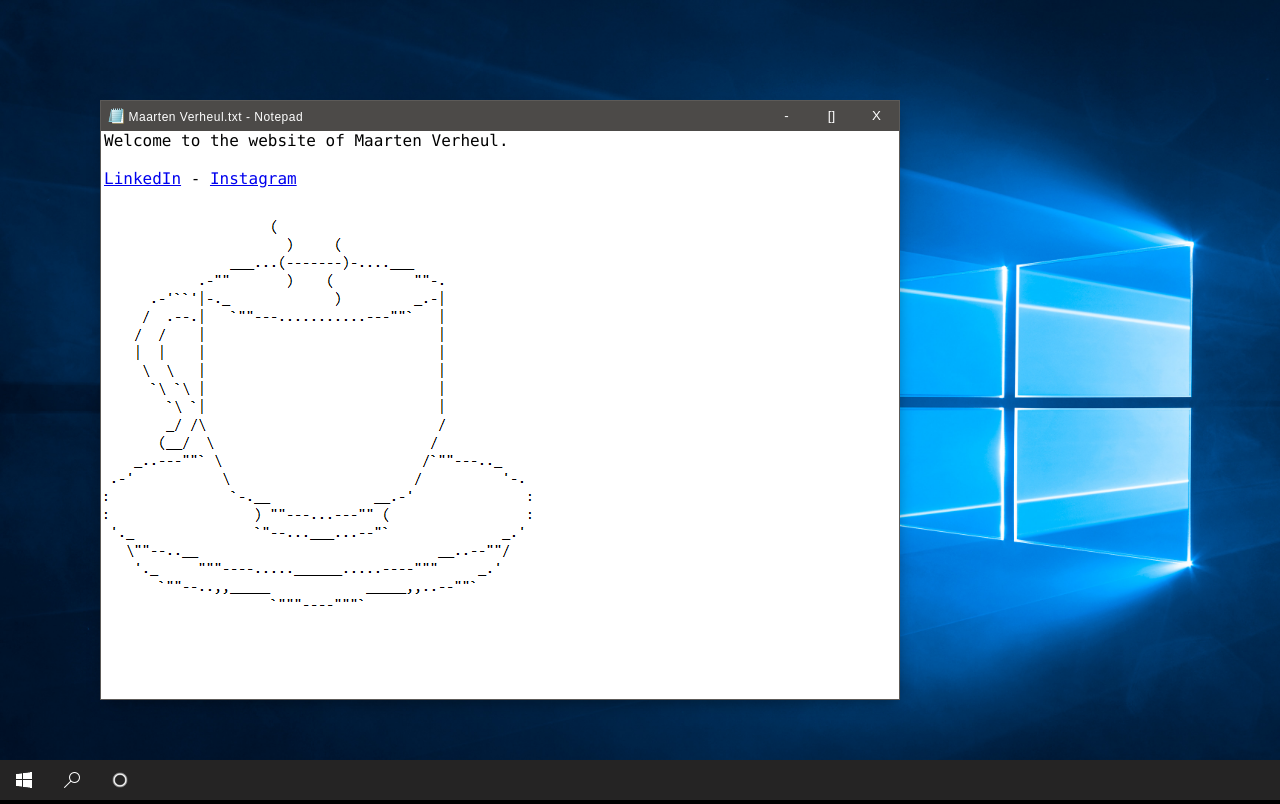
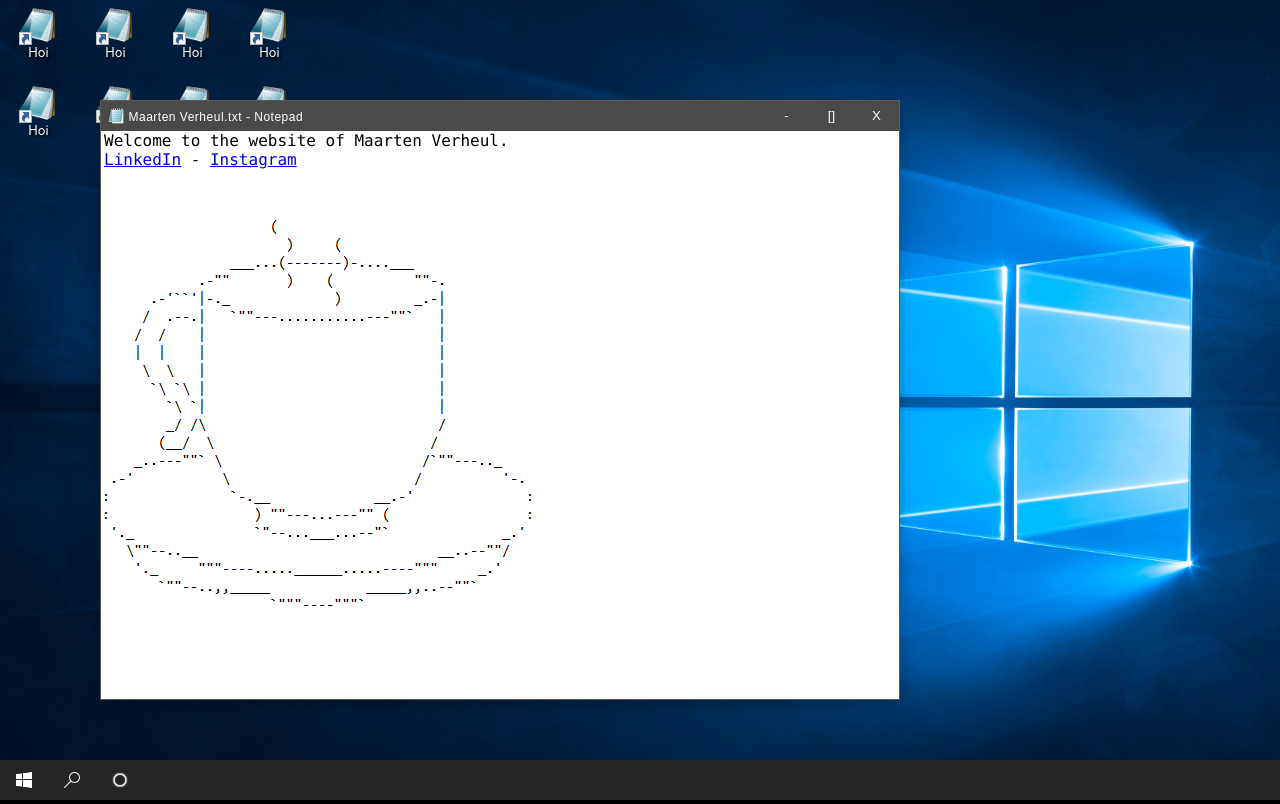
Before and after one commit to maartenverheul/maartenverheul.github.io, a React app: page / in a window 1280 px wide. Built offline with nearby package versions, Linux system fonts and the light colour scheme.

Commit message:
Add shortcut icons

```diff
--- a/src/App.tsx
+++ b/src/App.tsx
@@ -1,25 +1,31 @@
 import React from 'react';
 import './App.scss';
 import AppShell from './components/appshell/AppShell';
+import ShortcutLayer from './components/shortcutlayer/ShortcutLayer';
 import Taskbar from './components/taskbar/Taskbar';
 
-function App() {
+class App extends React.Component {
+
+  render(){
     return (
       <div className="computer">
         <div className="boot screen"></div>
         <div className="desktop screen show">
+          <ShortcutLayer/>
           <AppShell title="Maarten Verheul.txt - Notepad" icon="icon" position={[100, 100]} size={[800, 600]}>
             <div style={{marginLeft: 3, fontFamily: 'consolas'}}>
-            <p>Welcome to the website of Maarten Verheul.</p><br/>
+              <p>Welcome to the website of Maarten Verheul.<br/>
               <a target="blank" href="https://www.linkedin.com/in/maarten-verheul/">LinkedIn</a> -&nbsp;
-            <a target="blank" href="https://www.instagram.com/meerofmindermaarten/">Instagram</a><br/>
+              <a target="blank" href="https://www.instagram.com/meerofmindermaarten/">Instagram</a>
+              </p><br/>
               <div className="img-coffee"></div>
             </div>
           </AppShell>
           <Taskbar />
         </div>
       </div>
-  );
+    )
+  }
 }
 
 export default App;
--- a/src/components/appshell/AppShell.scss
+++ b/src/components/appshell/AppShell.scss
@@ -3,6 +3,7 @@
 	position: absolute;
 	border: 1px solid var(--app-border);
   box-shadow: 0 7px 15px -4px rgba(0,0,0,0.4);
+  z-index: 10;
 
 	.app-header {
 		color: white;
--- /dev/null
+++ b/src/components/shortcutlayer/Shortcut.scss
@@ -0,0 +1,51 @@
+.shortcut {
+  height: fit-content;
+  max-height: 76px;
+  width: 77px;
+  border: 1px solid transparent;
+  position: relative;
+  z-index: 2;
+
+  &, *{
+    user-select: none;
+    pointer-events: painted;
+  }
+
+  &:hover {
+    background-color: rgba(173, 200, 255, 0.12);
+    border-color: rgba(173, 200, 255, 0.21);
+  }
+  &.selected {
+    background-color: rgba(173, 200, 255, 0.3);
+    border-color: rgba(173, 200, 255, 0.3);
+  }
+
+  .shortcut-icon {
+    width: 39px;
+    height: 39px;
+    background-image: url(../../assets/icons/notepad_x48.png);
+    background-repeat: no-repeat;
+    background-position: center;
+    background-size: contain;
+    position: relative;
+    margin: auto;
+  }
+  .shortcut-arrow {
+    width: 13px;
+    height: 13px;
+    background-image: url(../../assets/desktop/shortcut.png);
+    background-repeat: no-repeat;
+    background-position: center;
+    background-size: contain;
+    position: absolute;
+    bottom: 0;
+    left: 0;
+  }
+  .shortcut-title {
+    color: white;
+    text-align: center;
+    user-select: none;
+    font-size: 0.8em;
+    text-shadow: 2px 2px 2px rgba(0,0,0,1);
+  }
+}
--- /dev/null
+++ b/src/components/shortcutlayer/Shortcut.tsx
@@ -0,0 +1,53 @@
+import React from 'react';
+import './Shortcut.scss';
+
+type Props = {
+  position: [number, number],
+  action: () => void
+}
+type State = {
+  position: { x: number, y: number },
+  selected: boolean
+}
+
+class Shortcut extends React.Component<Props> {
+
+  private static SHORTCUTS: Shortcut[] = [];
+
+  public static deselectAll(): void {
+    this.SHORTCUTS.forEach((e, i) => {
+      e.deselect();
+    });
+  }
+
+  state: State = {
+    position: {x: this.props.position[0], y: this.props.position[1]},
+    selected: false
+  };
+
+  constructor(props: Props){
+    super(props);
+    Shortcut.SHORTCUTS.push(this);
+  }
+
+  private select(): void {
+    Shortcut.deselectAll();
+    this.setState({ selected: true });
+  }
+  private deselect(): void {
+    this.setState({ selected: false });
+  }
+
+  render(){
+    return (
+      <div className={"shortcut" + (this.state.selected?" selected":"")} style={{gridColumn: this.state.position.x, gridRow: this.state.position.y}} onPointerUp={() => this.select()} onDoubleClick={() => this.props.action()}>
+        <div className="shortcut-icon">
+          <div className="shortcut-arrow"></div>
+        </div>
+        <div className="shortcut-title">Hoi</div>
+      </div>
+    );
+  }
+}
+
+export default Shortcut;
--- /dev/null
+++ b/src/components/shortcutlayer/ShortcutLayer.scss
@@ -0,0 +1,19 @@
+.shortcutlayer {
+  width: 100vw;
+  height: 100vh;
+  display: grid;
+  padding: 5px 0;
+  grid-template-rows: repeat(4, 76px, );
+  grid-template-columns: repeat(4, 75px);
+  grid-gap: 2px;
+  position: relative;
+}
+
+.shortcutlayer-background {
+  position: absolute;
+  top: 0;
+  left: 0;
+  right: 0;
+  bottom: 0;
+  z-index: 1;
+}
--- /dev/null
+++ b/src/components/shortcutlayer/ShortcutLayer.tsx
@@ -0,0 +1,43 @@
+import React from 'react';
+import Shortcut from './Shortcut';
+import './ShortcutLayer.scss';
+
+type State = {
+  shortcuts: {
+    position: [number, number],
+    action: () => void
+  }[]
+}
+
+class ShortcutLayer extends React.Component {
+
+  state: State = {
+    shortcuts: [
+      { position: [1, 1], action: () => { console.log("Open shortcut"); } },
+      { position: [2, 1], action: () => { console.log("Open shortcut"); } },
+      { position: [3, 1], action: () => { console.log("Open shortcut"); } },
+      { position: [4, 1], action: () => { console.log("Open shortcut"); } },
+      { position: [1, 2], action: () => { console.log("Open shortcut"); } },
+      { position: [2, 2], action: () => { console.log("Open shortcut"); } },
+      { position: [3, 2], action: () => { console.log("Open shortcut"); } },
+      { position: [4, 2], action: () => { console.log("Open shortcut"); } },
+    ]
+  }
+
+  deselectAll(e: React.MouseEvent<HTMLDivElement, MouseEvent>){
+    Shortcut.deselectAll();
+  }
+
+  render(){
+    return (
+      <div className="shortcutlayer">
+        {
+          this.state.shortcuts.map((e,i) => <Shortcut key={i} position={e.position} action={e.action}/>)
+        }
+        <div className="shortcutlayer-background" onClick={(e) => this.deselectAll(e)}></div>
+      </div>
+    );
+  }
+}
+
+export default ShortcutLayer;
```
Also changed, not shown: src/assets/desktop/shortcut.png (added). Lines whose indentation alone changed are shown as unchanged.
